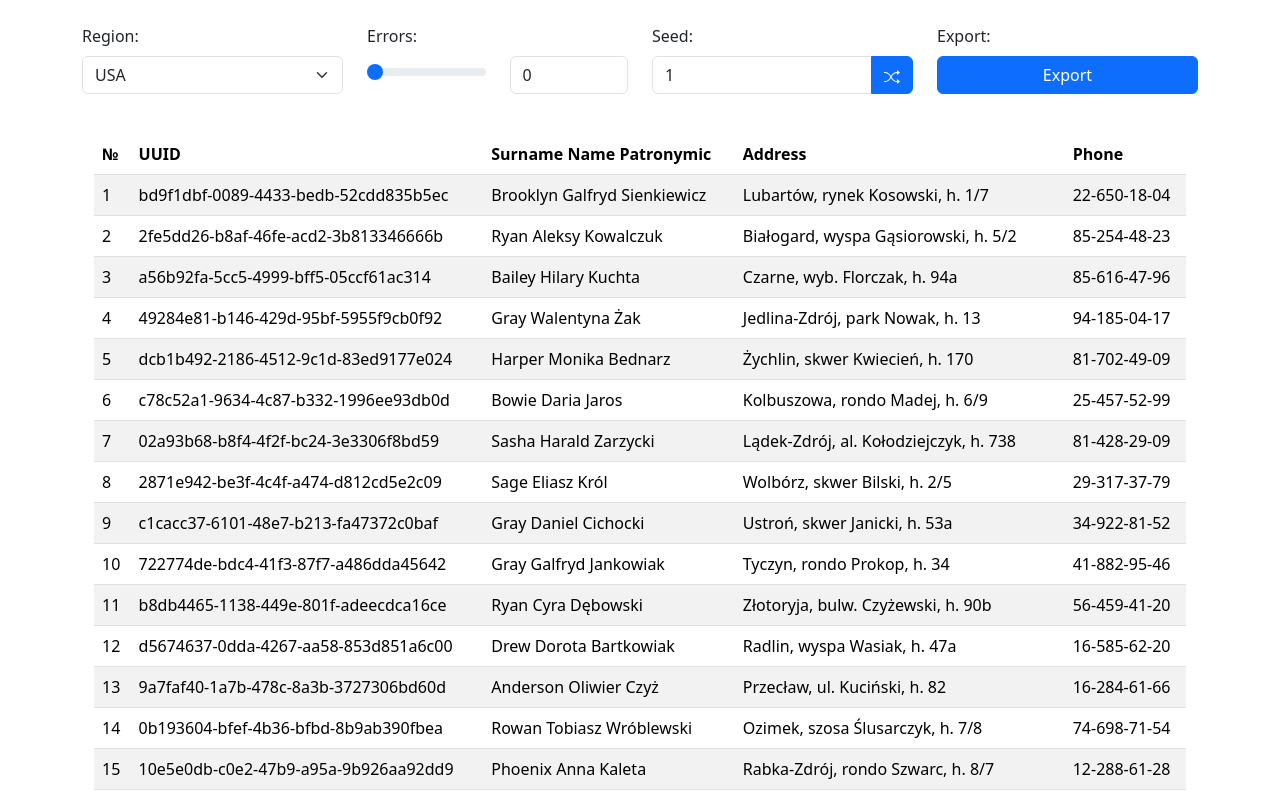
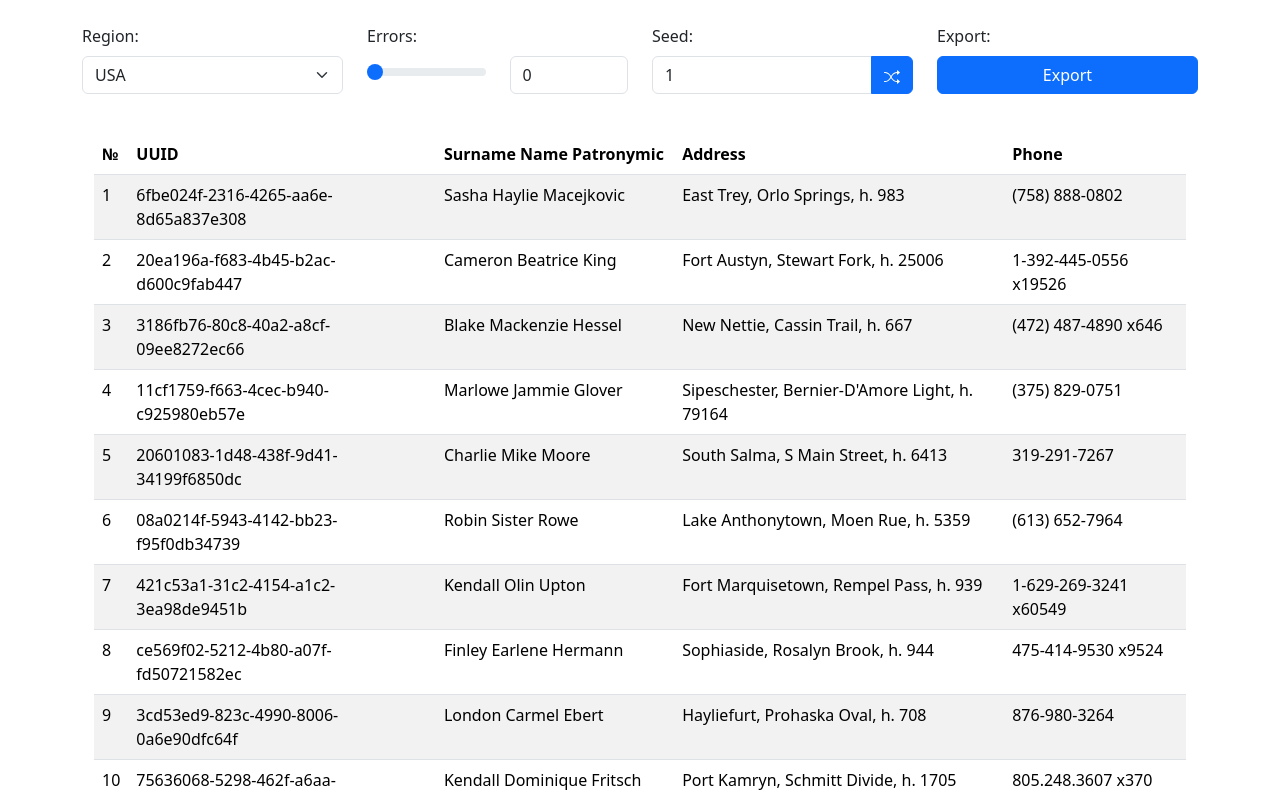
Before and after one commit to AlexeiIsProgrammer/fake-users-generation, a React (Vite) app: page / in a window 1280 px wide. Shown: the top 796 px of the page. Built offline with nearby package versions, Linux system fonts and the light colour scheme.

Commit message:
feat: add seed and infinite scrolling

```diff
--- a/package.json
+++ b/package.json
@@ -17,6 +17,7 @@
     "react-bootstrap": "^2.10.1",
     "react-bootstrap-icons": "^1.10.3",
     "react-dom": "^18.2.0",
+    "react-infinite-scroll-component": "^6.1.0",
     "react-redux": "^9.1.0"
   },
   "devDependencies": {
--- a/src/App.tsx
+++ b/src/App.tsx
@@ -3,15 +3,31 @@ import { Container } from 'react-bootstrap';
 import FakeTable from './components/FakeTable';
 import Toolbar from './components/Toolbar';
 import { FakerItem } from './types';
+import selectCountry, { Countries } from './components/utils/selectCountry';
+import { loadMore } from './components/utils/loadAndUglify';
 
 function App() {
-  const [fakersCount, setFakersCount] = useState(20);
+  const [errorCount, setErrorCount] = useState(0);
+  const [country, setCountry] = useState<Countries>(Countries.US);
   const [fakers, setFakers] = useState<FakerItem[]>([]);
+
+  const scrollFakersHandle = () => {
+    setTimeout(() => {
+      setFakers(loadMore(selectCountry(country), 10, fakers, errorCount));
+    }, 500);
+  };
 
   return (
     <Container>
-      <Toolbar setFakers={setFakers} fakersCount={fakersCount} />
-      <FakeTable fakers={fakers} />
+      <Toolbar
+        errorCount={errorCount}
+        setErrorCount={setErrorCount}
+        setFakers={setFakers}
+        fakers={fakers}
+        country={country}
+        setCountry={setCountry}
+      />
+      <FakeTable fakers={fakers} scrollFakersHandle={scrollFakersHandle} />
     </Container>
   );
 }
--- a/src/components/FakeTable/index.tsx
+++ b/src/components/FakeTable/index.tsx
@@ -1,19 +1,30 @@
+import InfiniteScroll from 'react-infinite-scroll-component';
+import { useRef } from 'react';
 import { Alert, Container, Stack, Table } from 'react-bootstrap';
 
 import { FakerItem } from '../../types';
 
 type FakeTablePropsType = {
   fakers: FakerItem[];
+  scrollFakersHandle: () => void;
 };
 
-function FakeTable({ fakers }: FakeTablePropsType) {
+function FakeTable({ fakers, scrollFakersHandle }: FakeTablePropsType) {
+  const tableRef = useRef<HTMLTableElement | null>(null);
+
   return (
     <Container>
       <Stack direction="vertical">
         {fakers.length === 0 ? (
           <Alert variant="danger">You do not have any info now :(</Alert>
         ) : (
-          <Table className="mt-2" striped responsive>
+          <InfiniteScroll
+            dataLength={fakers.length}
+            next={scrollFakersHandle}
+            hasMore
+            loader={<h4>Loading...</h4>}
+          >
+            <Table ref={tableRef} className="mt-2" striped responsive>
               <thead>
                 <tr>
                   <th>№</th>
@@ -35,6 +46,7 @@ function FakeTable({ fakers }: FakeTablePropsType) {
                 ))}
               </tbody>
             </Table>
+          </InfiniteScroll>
         )}
       </Stack>
     </Container>
--- a/src/components/Toolbar/index.tsx
+++ b/src/components/Toolbar/index.tsx
@@ -1,29 +1,44 @@
 import { Button, Col, Form, InputGroup, Row } from 'react-bootstrap';
 import { useEffect, useState } from 'react';
 import { Shuffle } from 'react-bootstrap-icons';
-import { useAppDispatch } from '../../redux/store';
 import getRandomSeed from '../utils/getRandomSeed';
 import {
   MAX_INPUT_ERRORS_VALUE,
   MAX_RANGE_ERRORS_VALUE,
 } from '../../constants';
-import generateList from '../utils/generateList';
 import selectCountry, { Countries } from '../utils/selectCountry';
 import { FakerItem } from '../../types';
+import { loadMore, uglifyFakers } from '../utils/loadAndUglify';
 
 type ToolbarPropsType = {
   setFakers: React.Dispatch<React.SetStateAction<FakerItem[]>>;
-  fakersCount: number;
+  fakers: FakerItem[];
+  country: Countries;
+  setCountry: React.Dispatch<React.SetStateAction<Countries>>;
+  errorCount: number;
+  setErrorCount: React.Dispatch<React.SetStateAction<number>>;
 };
 
-function Toolbar({ setFakers, fakersCount }: ToolbarPropsType) {
-  const [errorCount, setErrorCount] = useState(0);
-  const [country, setCountry] = useState<Countries>(Countries.us);
+function Toolbar({
+  setFakers,
+  country,
+  setCountry,
+  fakers,
+  setErrorCount,
+  errorCount,
+}: ToolbarPropsType) {
   const [seed, setSeed] = useState(1);
 
   useEffect(() => {
-    setFakers(generateList(selectCountry(country), fakersCount));
-  }, [country, fakersCount, setFakers]);
+    const currentFaker = selectCountry(country);
+    currentFaker.seed(seed);
+    setFakers(loadMore(currentFaker, 20, [], errorCount));
+  }, []);
+
+  useEffect(() => {
+    if (fakers.length > 0)
+      setFakers(uglifyFakers(fakers, selectCountry(country), errorCount, seed));
+  }, [country, errorCount, setFakers, seed]);
 
   return (
     <Row className="mt-4">
--- a/src/components/utils/generateList.ts
+++ /dev/null
@@ -1,25 +0,0 @@
-// eslint-disable-next-line import/no-extraneous-dependencies
-import { Faker } from '@faker-js/faker';
-import { FakerItem } from '../../types';
-
-const generateList = (faker: Faker, count: number, oldData?: FakerItem[]) => {
-  const fakeData = oldData ? [...oldData] : [];
-  for (
-    let i = oldData ? oldData.length : 0;
-    i < (oldData ? oldData.length + count : count);
-    i += 1
-  ) {
-    const fakeItem: FakerItem = {
-      id: i + 1,
-      uuid: faker.string.uuid(),
-      name: `${faker.person.middleName()} ${faker.person.firstName()} ${faker.person.lastName()}`,
-      address: `${faker.location.city()}, ${faker.location.street()}, h. ${faker.location.buildingNumber()}`,
-      phone: faker.phone.number(),
-    };
-    fakeData.push(fakeItem);
-  }
-
-  return fakeData;
-};
-
-export default generateList;
--- /dev/null
+++ b/src/components/utils/loadAndUglify.ts
@@ -0,0 +1,59 @@
+// eslint-disable-next-line import/no-extraneous-dependencies
+import { Faker } from '@faker-js/faker';
+import { FakerItem } from '../../types';
+
+const getName = (faker: Faker): string => {
+  return `${faker.person.middleName()} ${faker.person.firstName()} ${faker.person.lastName()}`;
+};
+const getAddress = (faker: Faker): string => {
+  return `${faker.location.city()}, ${faker.location.street()}, h. ${faker.location.buildingNumber()}`;
+};
+const getPhone = (faker: Faker): string => {
+  return faker.phone.number();
+};
+
+const uglifyFn =
+  (errorsCount: number) =>
+  (value: string): string => {
+    return value;
+  };
+
+const uglifyFakers = (
+  fakers: FakerItem[],
+  currentFaker: Faker,
+  errorsCount: number,
+  seed: number
+): FakerItem[] => {
+  const fakerInitialFn = uglifyFn(errorsCount);
+  currentFaker.seed(seed);
+  return fakers.map((faker) => ({
+    ...faker,
+    name: fakerInitialFn(getName(currentFaker)),
+    address: fakerInitialFn(getName(currentFaker)),
+    phone: fakerInitialFn(getName(currentFaker)),
+  }));
+};
+
+const loadMore = (
+  currentFaker: Faker,
+  count: number,
+  oldData: FakerItem[],
+  errorCount: number
+): FakerItem[] => {
+  const fakeData = [...oldData];
+  for (let i = oldData.length; i < oldData.length + count; i += 1) {
+    const fakeItem: FakerItem = {
+      id: i + 1,
+      uuid: currentFaker.string.uuid(),
+      name: uglifyFn(errorCount)(getName(currentFaker)),
+      address: uglifyFn(errorCount)(getAddress(currentFaker)),
+      phone: uglifyFn(errorCount)(getPhone(currentFaker)),
+    };
+
+    fakeData.push(fakeItem);
+  }
+
+  return fakeData;
+};
+
+export { uglifyFakers, loadMore };
--- a/src/components/utils/selectCountry.ts
+++ b/src/components/utils/selectCountry.ts
@@ -14,14 +14,10 @@ export enum Countries {
 export default function selectCountry(val: Countries): Faker {
   switch (val) {
     case Countries.DE:
-      console.log('germany');
-
       return fakerDE;
     case Countries.PL:
-      console.log('polan');
       return fakerPL;
     case Countries.US:
-      console.log('usa');
       return fakerUS;
     default:
       return fakerPL;
```
Also changed, not shown: 1 other file (tests, documents, lock files or other folders). Lines whose indentation alone changed are shown as unchanged.
